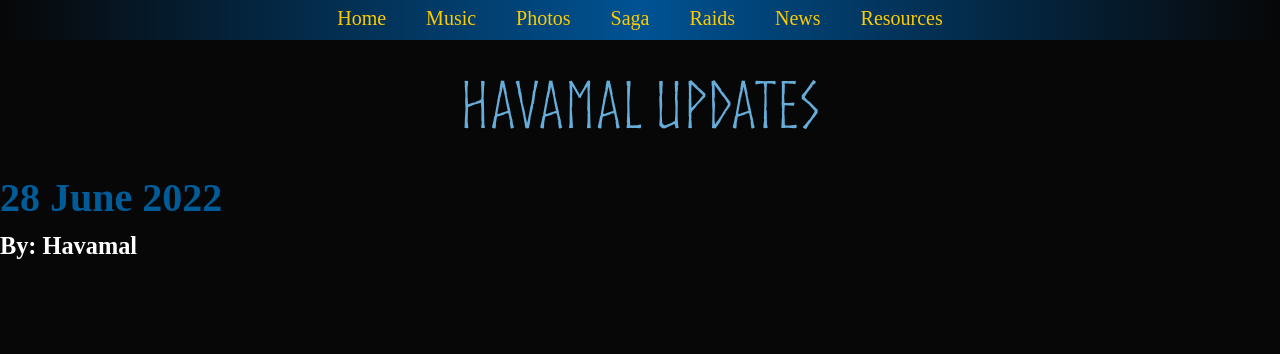
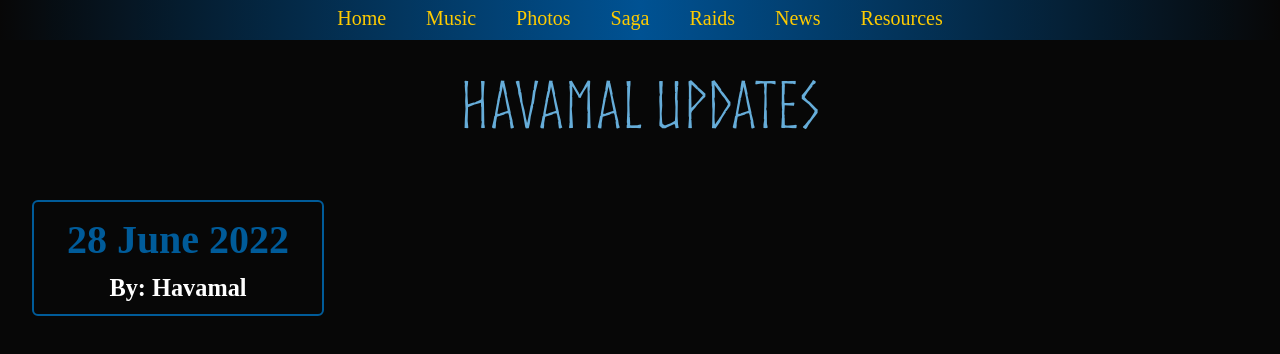
Before and after one commit to usmcamgrimm/havamalband, a Next.js app: page /news in a window 1280 px wide. Shown: the top 354 px of the page. Built offline with nearby package versions, Linux system fonts and the light colour scheme; a web font is replaced by a local one.

Commit message:
Adding styles to the posts list

```diff
--- a/src/pages/news.js
+++ b/src/pages/news.js
@@ -20,11 +20,13 @@ export default function News({ posts }) {
           const { title, author } = frontmatter
 
           return (
-            <article className={styles.postLink} key={title}>
-              <Link href={`/posts/${slug}`}>
-                <h2 className={styles.postTitle}>{title}</h2>
-              </Link>
+            <article className={styles.postGrid} key={title}>
+              <div className={styles.postLink}>
+                <Link href={`/posts/${slug}`}>
+                  <h2 className={styles.postTitle}>{title}</h2>
+                </Link>
                 <h3 className={styles.postAuthor}>By: {author}</h3>
+              </div>
             </article>
           )
         })}
--- a/src/styles/news.module.css
+++ b/src/styles/news.module.css
@@ -18,3 +18,18 @@
   font-family: 'grenze';
   font-size: 1.52rem;
 }
+
+.postGrid {
+  display: grid;
+  grid-gap: 1rem;
+  grid-template-columns: repeat(auto-fill, minmax(250px, 1fr));
+  padding: 2rem;
+}
+
+.postLink {
+  border: 2px solid #005b99;
+  border-radius: 6px;
+  padding: 8px;
+  cursor: pointer;
+  text-align: center;
+}
```
